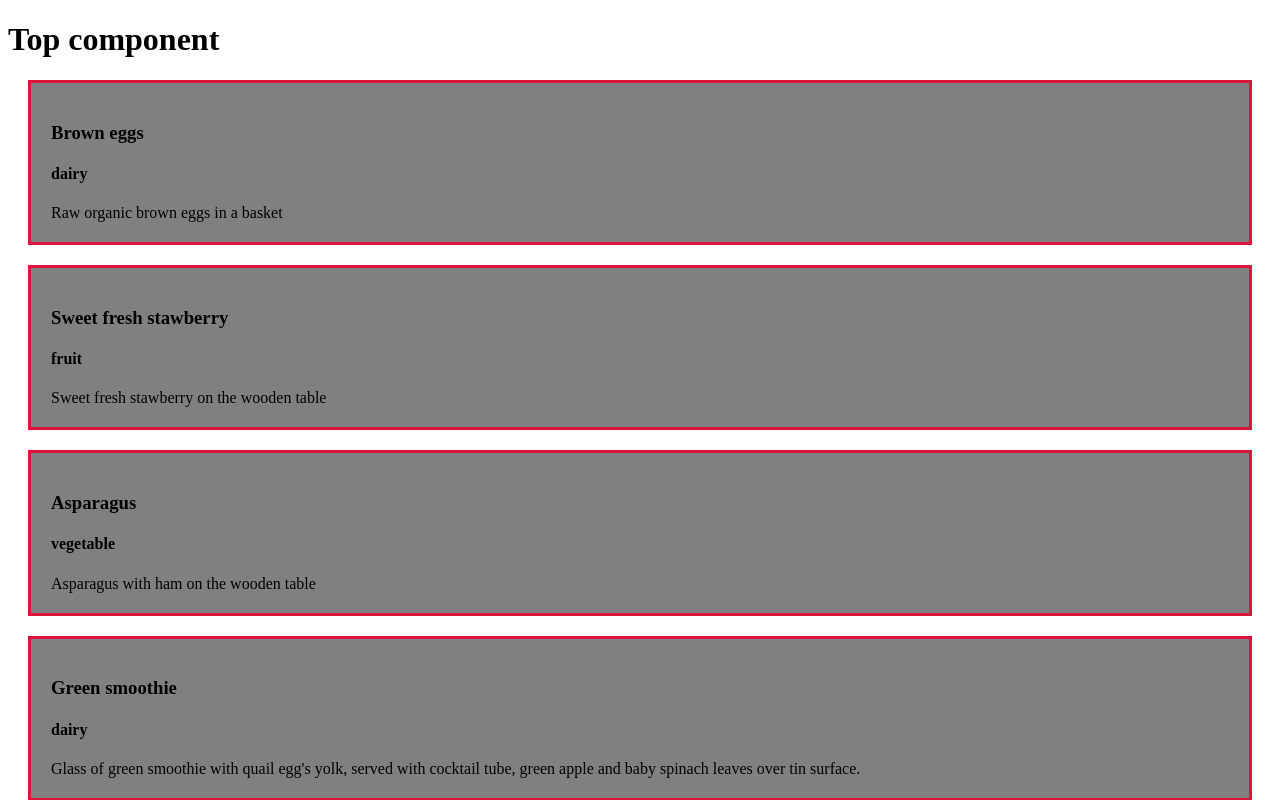
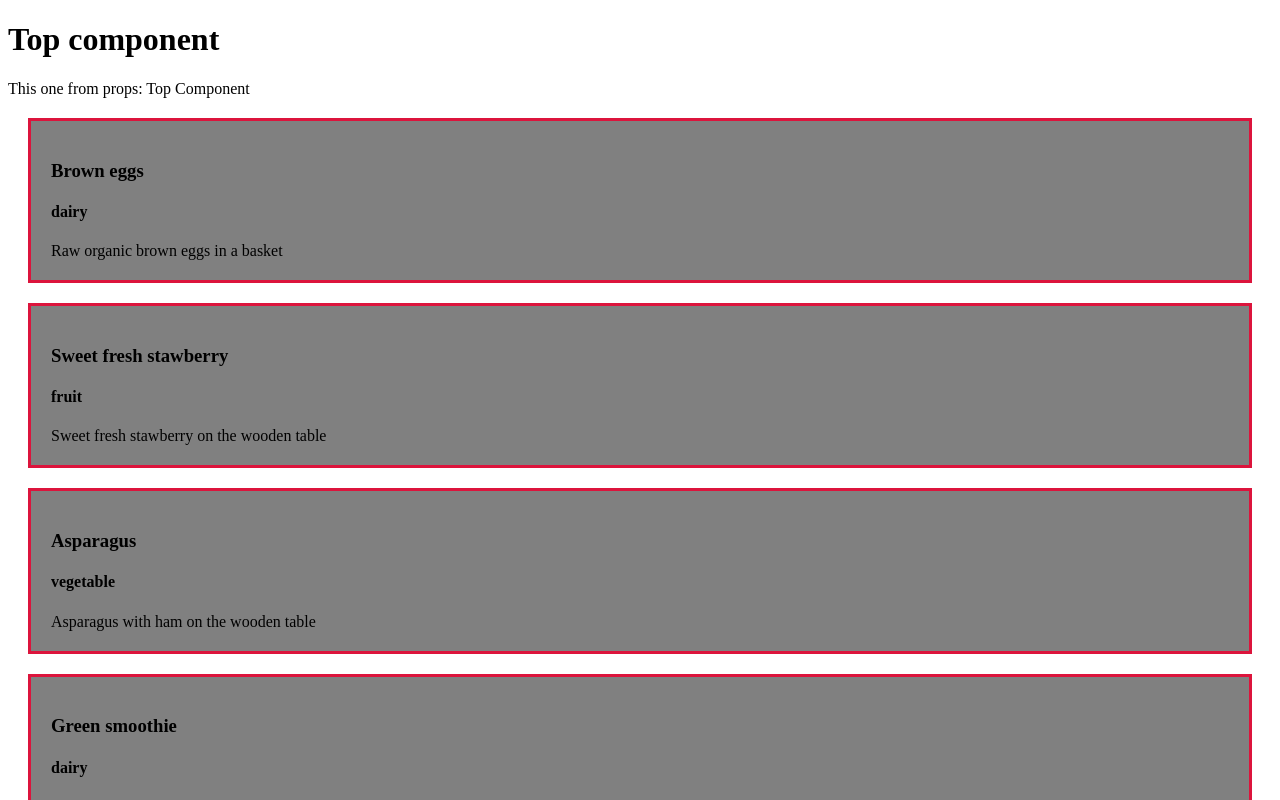
Before and after one commit to rumpapl/react-documentation-implimentation, a React (Create React App) app in the folder react_doc_imp_app/: page / in a window 1280 px wide. Shown: the top 800 px of the page. Built offline with nearby package versions, Linux system fonts and the light colour scheme; the HTML template or start-up script is replaced by a standard one.

Commit message:
worked on passing component(with props) to another component as props

```diff
--- a/react_doc_imp_app/src/App.js
+++ b/react_doc_imp_app/src/App.js
@@ -6,7 +6,7 @@ import ButtomComp from "./react_composition/ButtomComp";
 function App() {
   return (
     <div>
-     <ProdectList top={<TopComp/>} buttom={<ButtomComp/>}/>
+     <ProdectList top={<TopComp title="Top Component"/>} buttom={<ButtomComp  title='Buttom Component'/>}/>
     </div>
   );
 }
--- a/react_doc_imp_app/src/react_composition/ButtomComp.js
+++ b/react_doc_imp_app/src/react_composition/ButtomComp.js
@@ -1,9 +1,10 @@
 import React from 'react'
 
-const ButtomComp = () => {
+const ButtomComp = (props) => {
     return (
         <div>
            <h1>Buttom Component</h1>
+          <span>This one from props: {props.title}</span>
         </div>
     )
 }
--- a/react_doc_imp_app/src/react_composition/TopComp.js
+++ b/react_doc_imp_app/src/react_composition/TopComp.js
@@ -1,9 +1,10 @@
 import React from 'react'
 
-const TopComp = () => {
+const TopComp = (props) => {
     return (
         <div>
             <h1>Top component</h1>
+            <span>This one from props: {props.title}</span>
         </div>
     )
 }
```
